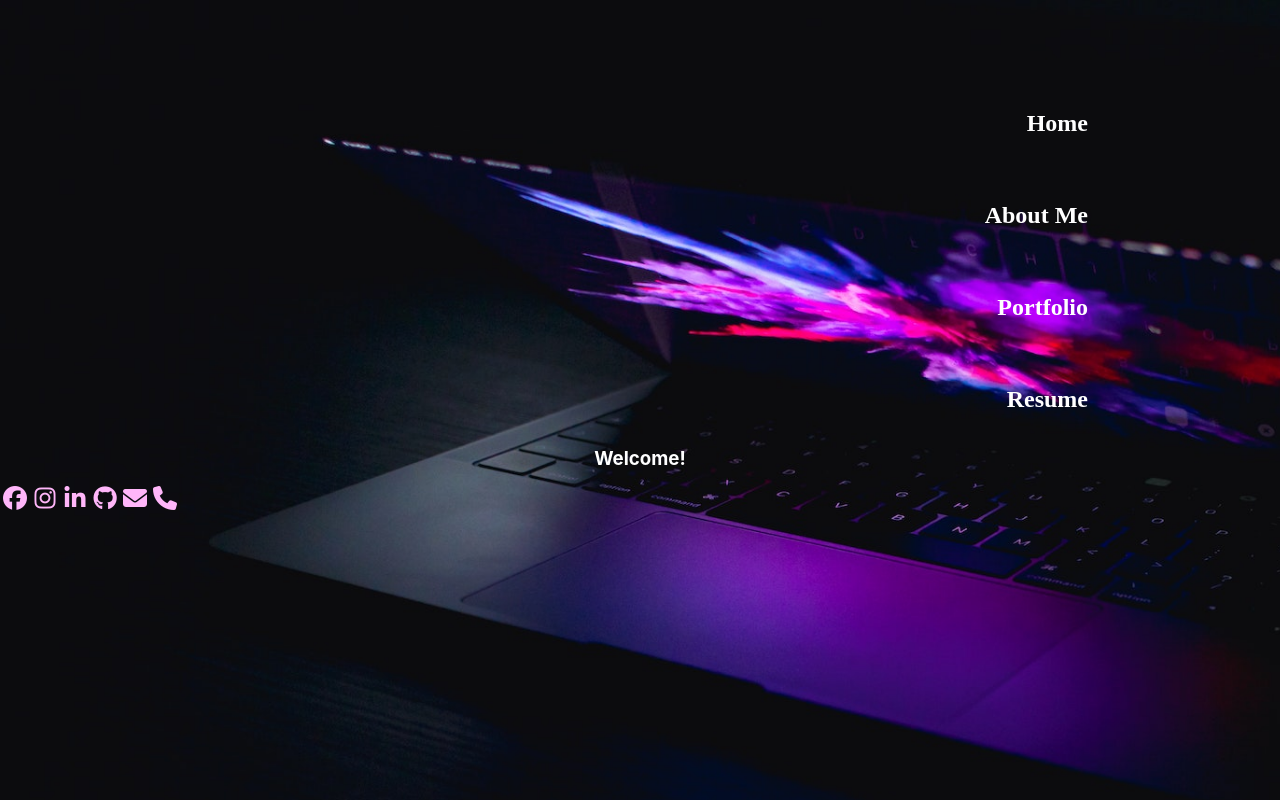
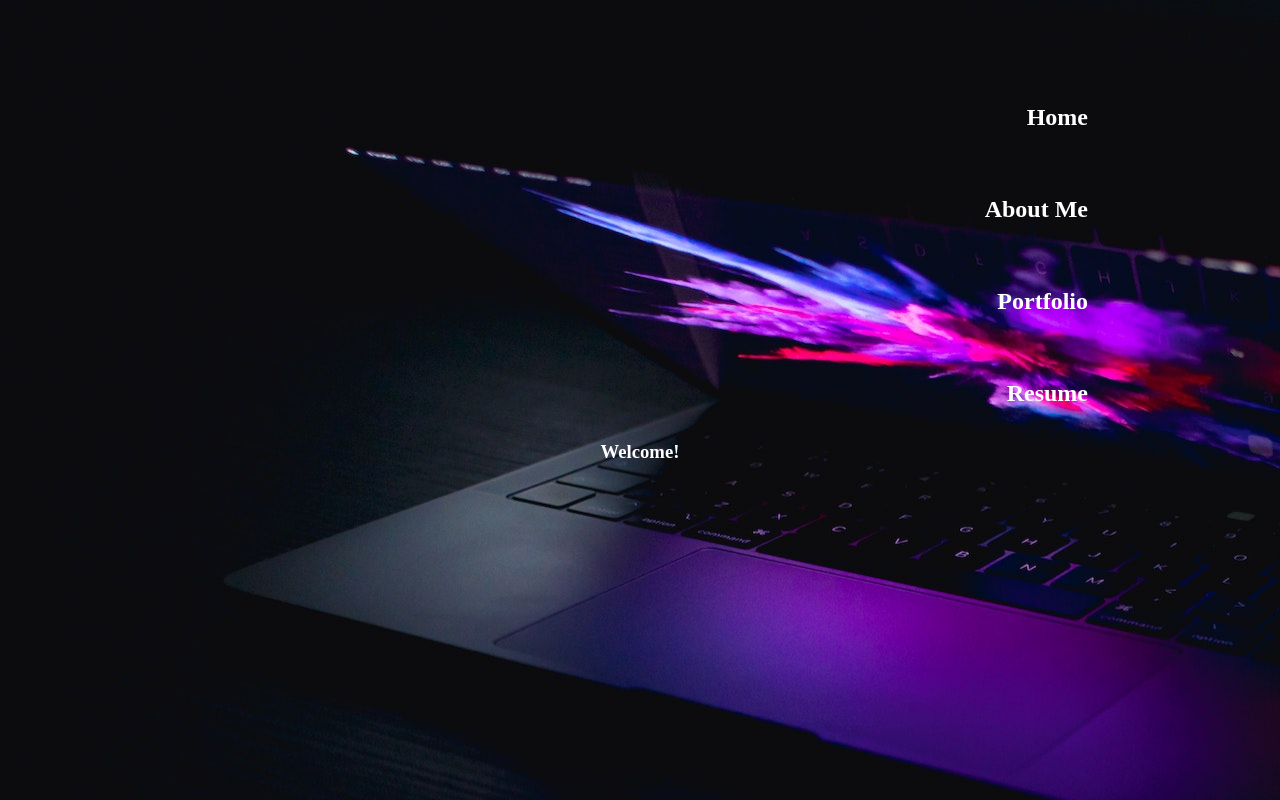
Before and after one commit to BDedafoe/my_profile, a React (Create React App) app: page / in a window 1280 px wide. Shown: the top 800 px of the page. Built offline with nearby package versions, Linux system fonts and the light colour scheme.

Commit message:
background image added

```diff
--- a/src/App.js
+++ b/src/App.js
@@ -13,8 +13,6 @@ import Resume from './views/resume';
 const App = () => {
   return (
     <div className="App">
-
-
             <br></br>
             <br></br>
       <Router>
--- a/src/public/my.css
+++ b/src/public/my.css
@@ -1,10 +1,11 @@
 .App {
-  background-image: url('/src/public/mainBackground.jpg');
+  background-image: url('./mainBackground.jpg');
+  background-size: 'cover';
+  margin: 0%;
   min-width: 100vh;
   min-height: 100vh;
-  background-size: cover;
-  background-repeat: no-repeat;
-
+  background-repeat:no-repeat;
+  font-family: Copperplate;
 
 }
 
@@ -47,6 +48,6 @@ h3 {
 
 /* Footer */
 .footer {
-  padding-bottom: 500px;
+  padding: 350px 120px 0;
   text-align: left;
 }
```
